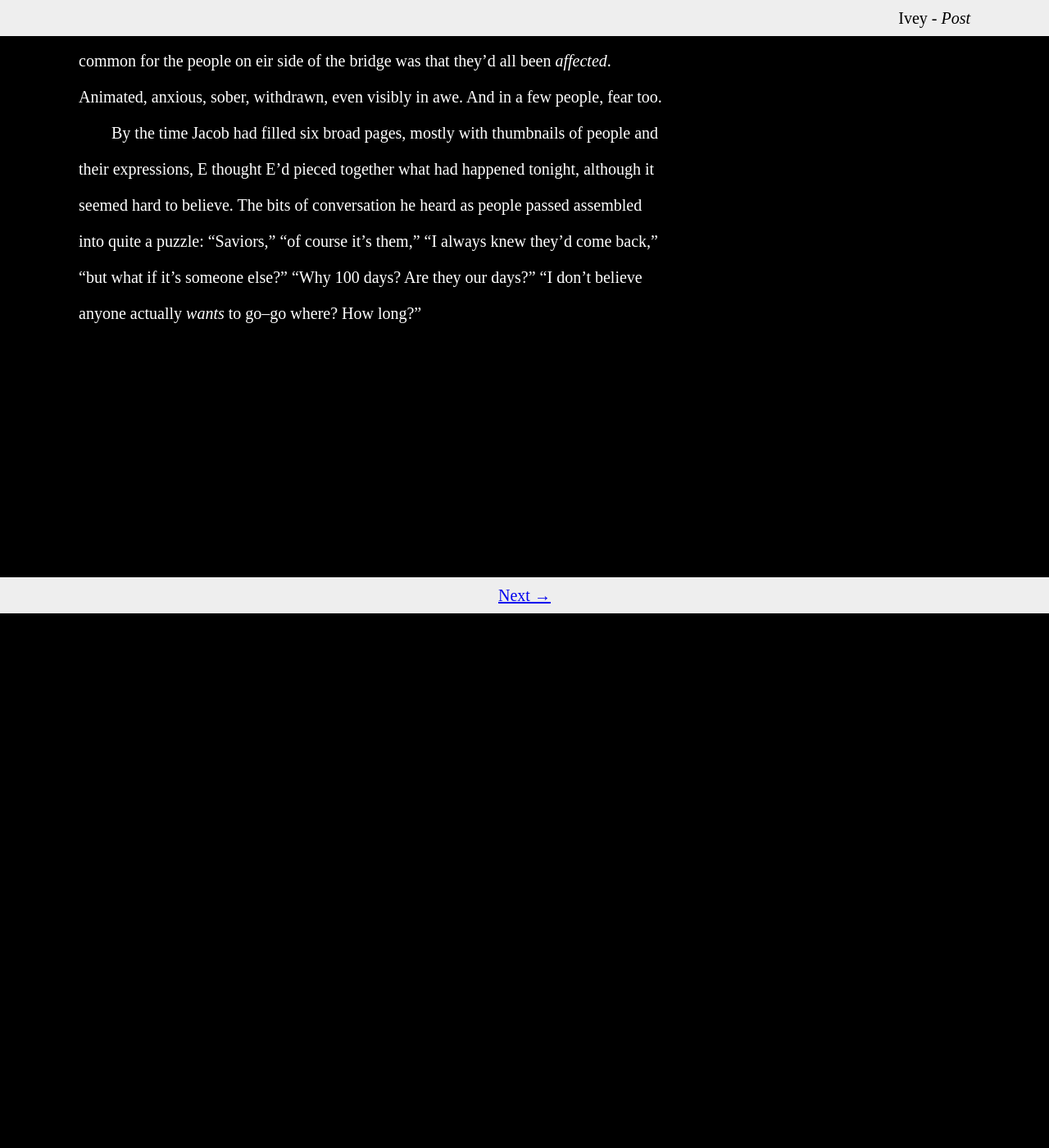
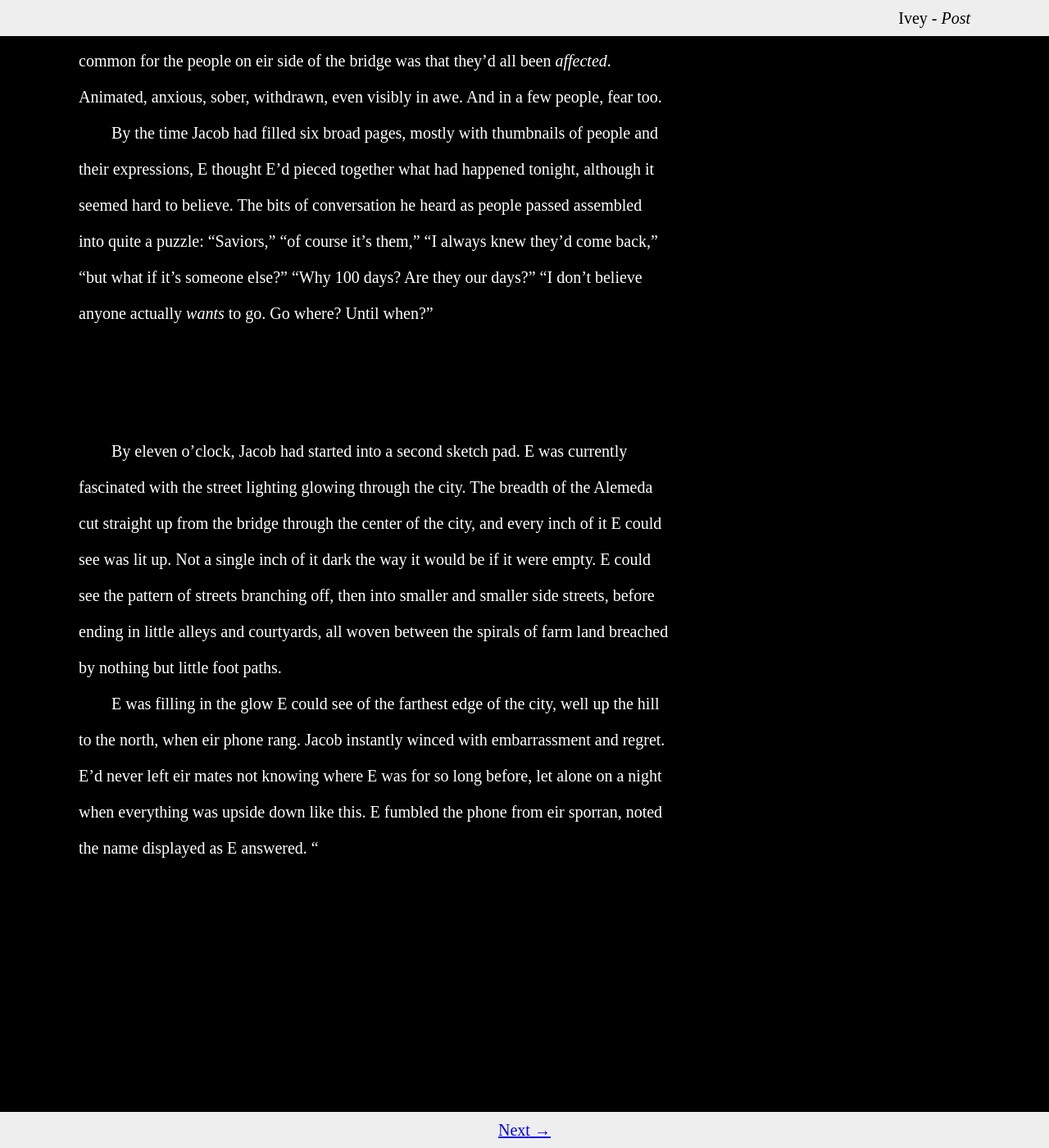
Before and after one commit to gleneivey/post-novel, a Jekyll site: the page built from docs/3.md, in a window 1280 px wide and 1400 px high, scrolled down 7106 px. Shown: the whole window at 82% size. Built offline with Jekyll 4.4.1, drawn with Linux system fonts in a browser that asks for light colours; our own code applies the rules of GitHub Pages for plain Markdown files; before the commit the page ends 7854 px from its top, so only the background shows below that.

Commit message:
couple new paragraphs, 3941 words

```diff
--- a/docs/3.md
+++ b/docs/3.md
@@ -221,4 +221,24 @@ had happened tonight, although it seemed hard to believe.  The bits of
 conversation he heard as people passed assembled into quite a puzzle:
 "Saviors," "of course it's them," "I always knew they'd come back,"
 "but what if it's someone else?" "Why 100 days?  Are they our days?"
-"I don't believe anyone actually _wants_ to go--go where?  How long?"
+"I don't believe anyone actually _wants_ to go.  Go where?  Until
+when?"
+
+*****
+
+By eleven o'clock, Jacob had started into a second sketch pad.  E
+was currently fascinated with the street lighting glowing through the
+city.  The breadth of the Alemeda cut straight up from the bridge
+through the center of the city, and every inch of it E could see was
+lit up.  Not a single inch of it dark the way it would be if it were
+empty.  E could see the pattern of streets branching off, then into
+smaller and smaller side streets, before ending in little alleys and
+courtyards, all woven between the spirals of farm land breached by
+nothing but little foot paths.
+
+E was filling in the glow E could see of the farthest edge of the
+city, well up the hill to the north, when eir phone rang.  Jacob
+instantly winced with embarrassment and regret.  E'd never left eir
+mates not knowing where E was for so long before, let alone on a night
+when everything was upside down like this.  E fumbled the phone from
+eir sporran, noted the name displayed as E answered.  "
```
